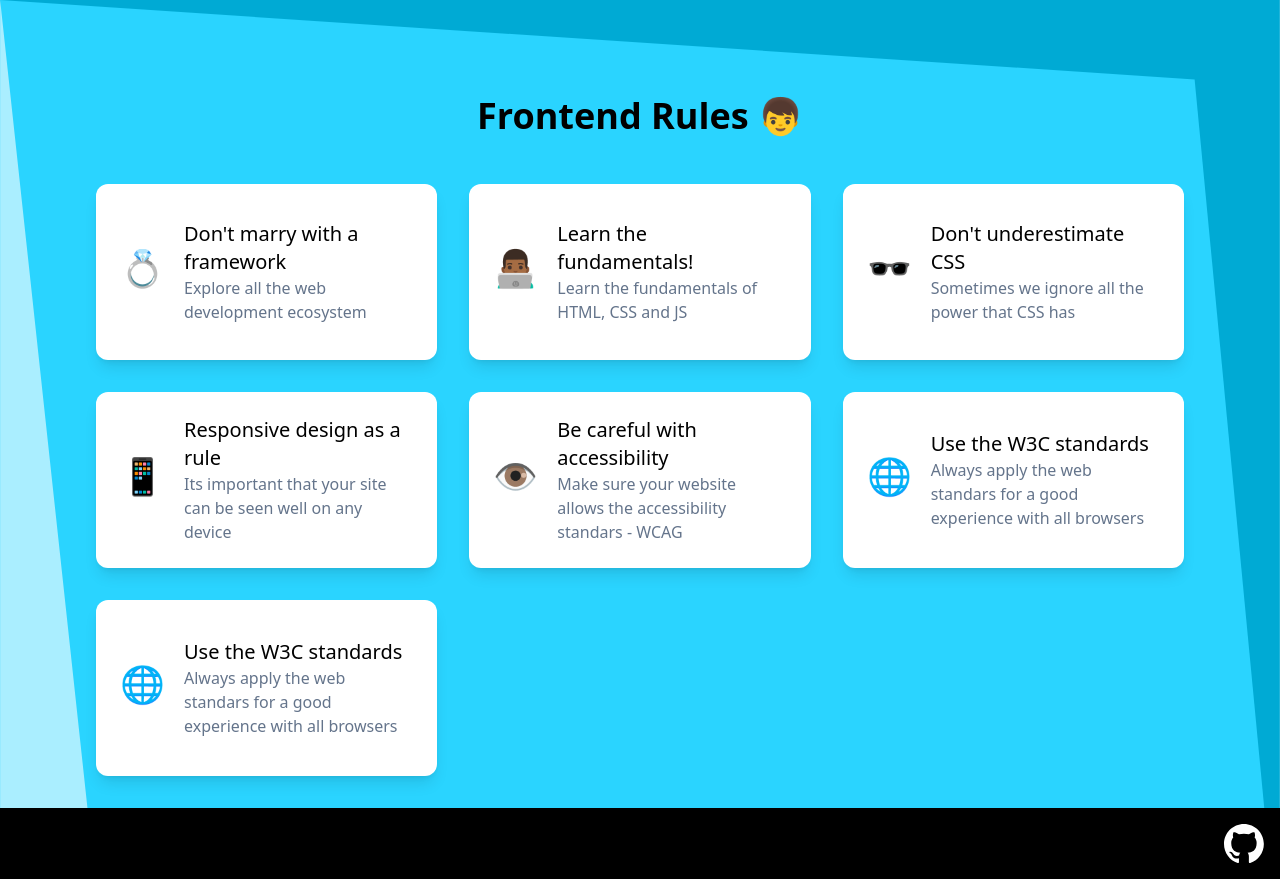
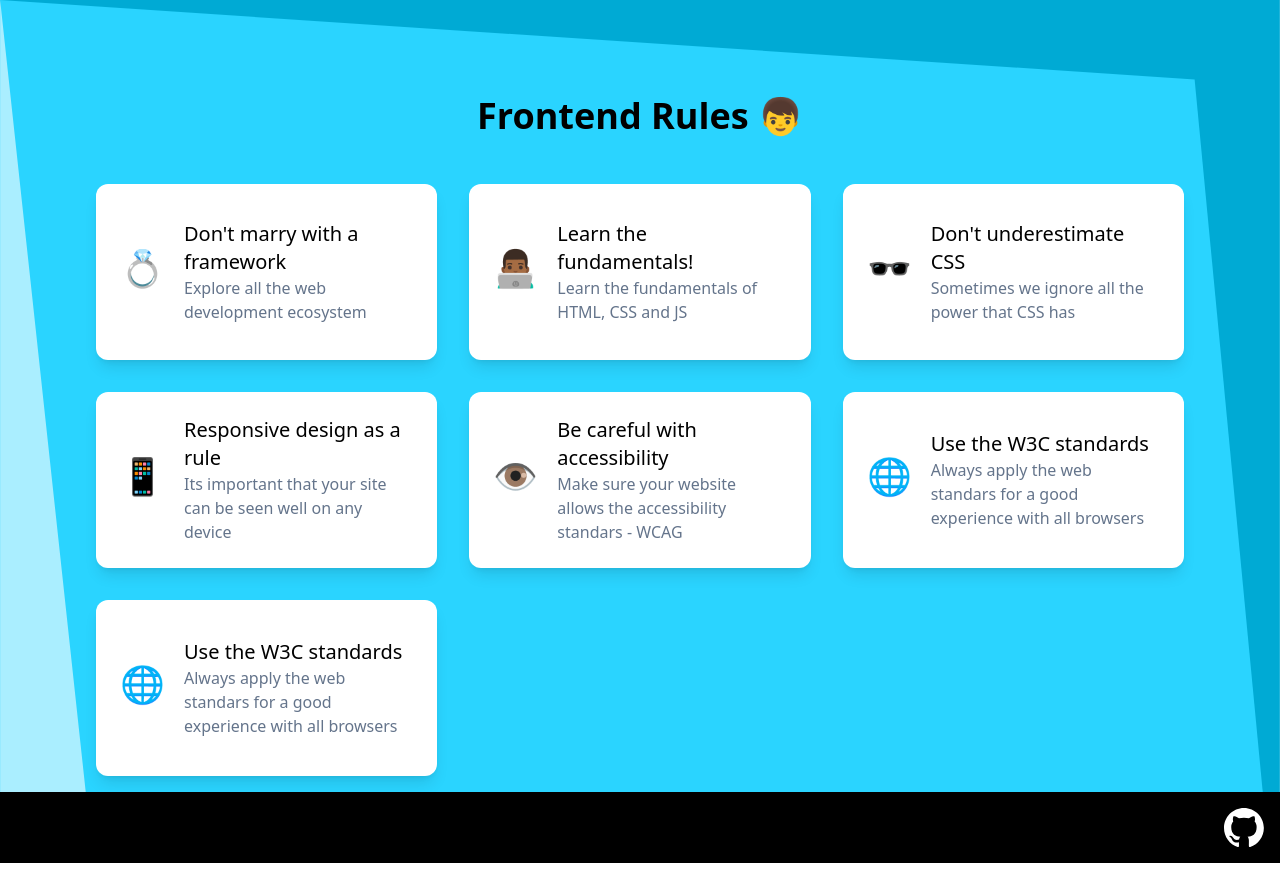
Before and after one commit to juniniv3/frontendRules, a website: page index.html in a window 1280 px wide. Drawn offline with Linux system fonts and the light colour scheme.

Commit message:
feat: adjusted footer styling and page title

```diff
--- a/index.html
+++ b/index.html
@@ -5,7 +5,7 @@
     <meta http-equiv="X-UA-Compatible" content="IE=edge">
     <meta name="viewport" content="width=device-width, initial-scale=1.0">
     <link rel="stylesheet" href="dist/output.css">
-    <title>Document</title>
+    <title>Frontend Rules</title>
 </head>
 <body>
 
@@ -16,7 +16,7 @@
   </header>
 
 
-  <main class="grid sm:grid-cols-1 md:grid-cols-2 lg:grid-cols-3 gap-8 px-4 md:px-12 lg:px-24 auto-rows-fr">
+  <main class="grid sm:grid-cols-1 md:grid-cols-2 lg:grid-cols-3 gap-8 px-4 md:px-12 lg:px-24 auto-rows-fr pb-4">
     <div class="p-6 max-w-sm mx-auto bg-white rounded-xl shadow-lg flex items-center space-x-4">
       <div class="shrink-0">
         <div class="h-12 w-12 text-4xl">
@@ -102,8 +102,8 @@
     </div>
   </main>
 
-  <footer class="bg-black flex p-4 mt-8 flex-row-reverse">
-    <img src="assets/github-mark-white.svg" class="w-10 " alt="">
+  <footer class="bg-black flex p-4 mt-auto flex-row-reverse">
+    <img src="../assets/github-mark-white.svg" class="w-10 " alt="">
   </footer>
 
 </body>
--- a/src/styles/main.css
+++ b/src/styles/main.css
@@ -10,4 +10,8 @@ body {
     background-repeat: no-repeat;
     background-size: cover;
     background-attachment: fixed;
+    min-height: 100vh;
+    height: 100%;
+    display: flex;
+    flex-direction: column;
 }
```
Also changed, not shown: src/development.html (+3 -3 lines), dist/output.css, 1 other file.
